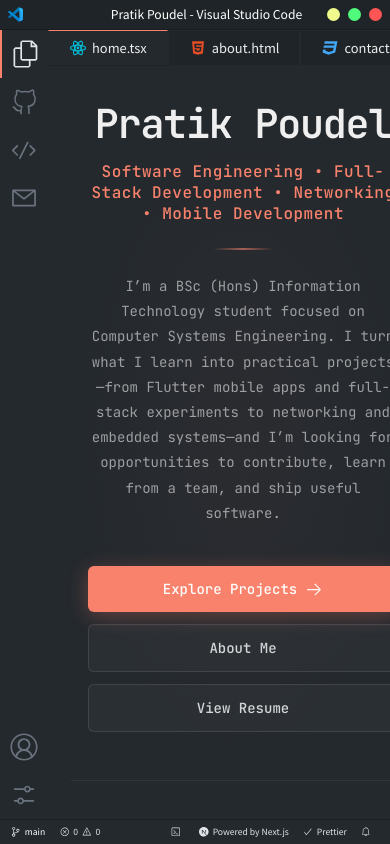
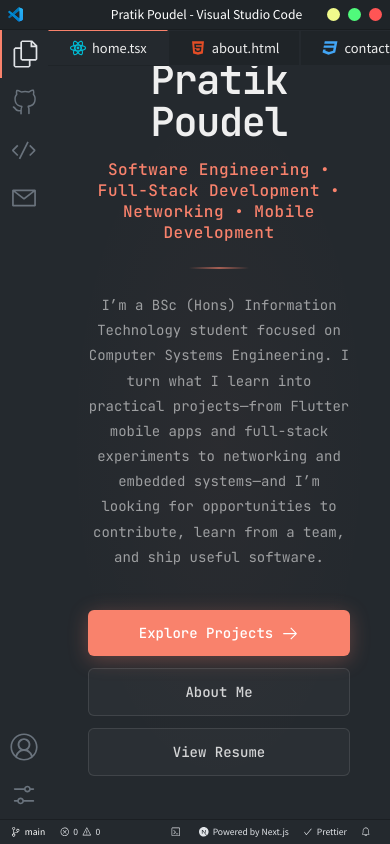
Before and after one commit to pyatrick666/Professional-Portfolio, a Next.js app: page / in a window 390 px wide. Built offline with nearby package versions, Linux system fonts and the light colour scheme.

Commit message:
Improve responsive layout on mobile and desktop

```diff
--- a/styles/Layout.module.css
+++ b/styles/Layout.module.css
@@ -4,22 +4,27 @@
   display: flex;
   flex-direction: column;
   height: 100vh;
+  height: 100dvh;
+  min-height: 0;
+  overflow: hidden;
 }
 
 .main {
   display: flex;
   flex: 1;
+  min-height: 0;
+  min-width: 0;
   background: var(--main-bg);
-  overflow-x: hidden;
-  min-height: 0;
+  overflow: hidden;
 }
 
 .editorContainer {
-  width: 100%;
   display: flex;
   flex-direction: column;
   flex: 1;
   min-height: 0;
+  min-width: 0;
+  width: 0;
 }
 
 .editorWithTerminal {
@@ -27,39 +32,26 @@
   flex-direction: column;
   flex: 1;
   min-height: 0;
+  min-width: 0;
 }
 
 .content {
+  min-width: 0;
   padding: 2rem;
   color: var(--text-color);
   font-family: 'JetBrains Mono', monospace;
   flex: 1;
   overflow-y: auto;
+  overflow-x: hidden;
   scroll-behavior: smooth;
-  overflow-x: hidden;
+  scrollbar-width: thin;
+  scrollbar-color: var(--scrollbar-thumb-bg) var(--scrollbar-track-bg);
 }
 
-.content {
-  scrollbar-width: 10px;
-  scrollbar-color: var(--accent-color);
-}
-
-.content::-webkit-scrollbar {
-  width: 15px;
-}
-
-.content::-webkit-scrollbar-track {
-  background: var(--scrollbar-track-bg);
-  border-left: 1px solid #1e1f29;
-}
-
-.content::-webkit-scrollbar-thumb {
-  background: var(--scrollbar-thumb-bg);
-  border-left: 1px solid #1e1f29;
-}
+.content::-webkit-scrollbar { width: 10px; }
+.content::-webkit-scrollbar-track { background: var(--scrollbar-track-bg); border-left: 1px solid #1e1f29; }
+.content::-webkit-scrollbar-thumb { background: var(--scrollbar-thumb-bg); border-left: 1px solid #1e1f29; }
 
 @media screen and (max-width: 600px) {
-  .content {
-    padding: 2rem 1rem;
-  }
+  .content { padding: 1.25rem 1rem; }
 }
```
